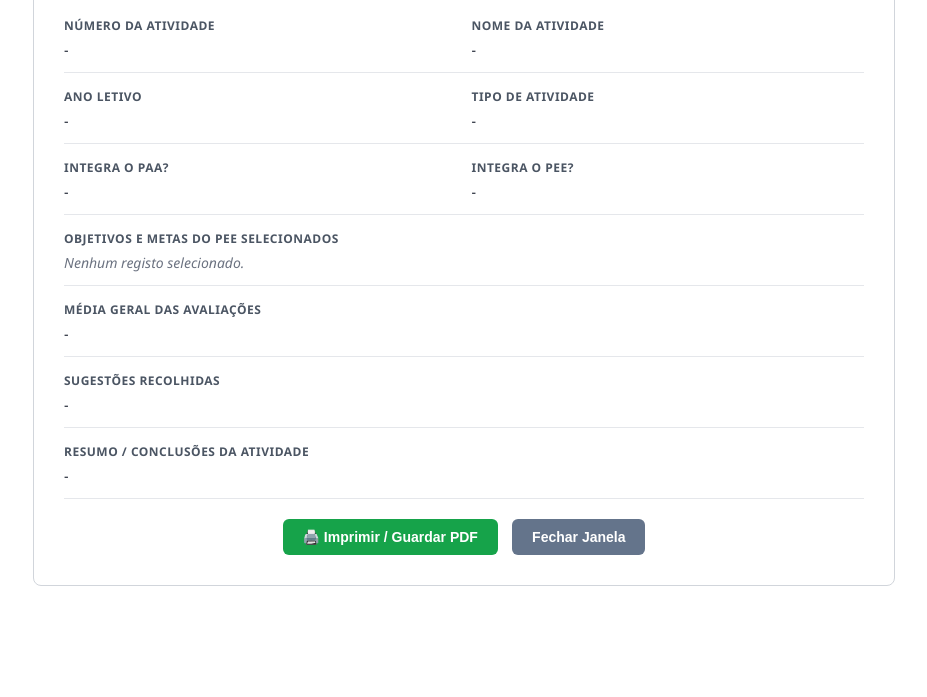
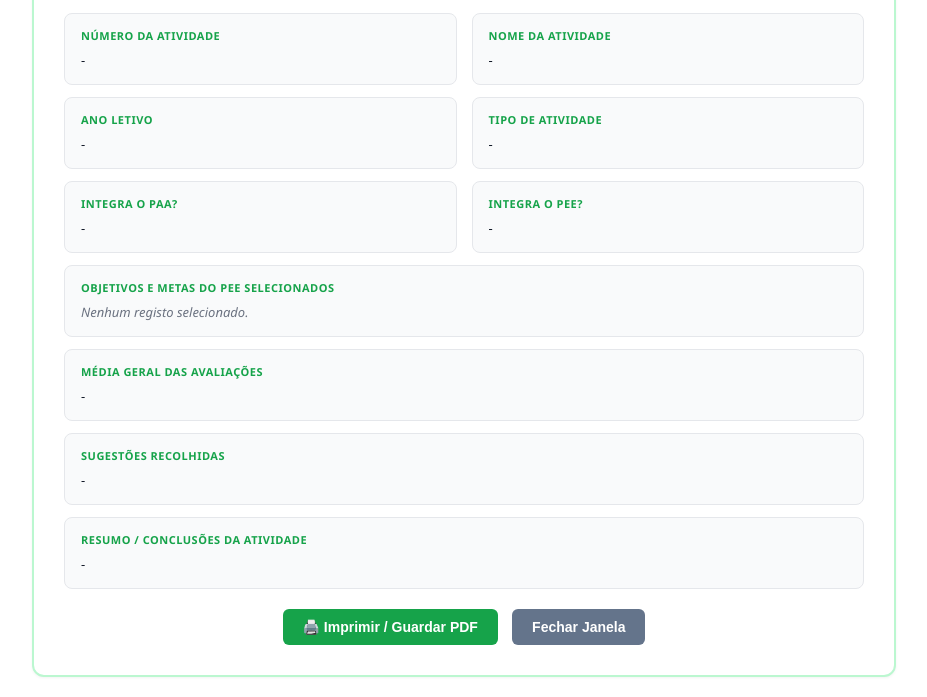
Before and after one commit to APPCovao/APPCovao.github.io, a plain HTML site: page imprimir.html in a window 1280 px wide. Shown: the part 127-824 px from the top of the page, without its empty margins (176-1103 px from the left). Before the commit the page ends 800 px from the top, so only its background shows below. Drawn offline with Linux system fonts and the light colour scheme.

Commit message:
Update imprimir.html

```diff
--- a/imprimir.html
+++ b/imprimir.html
@@ -8,7 +8,8 @@
         :root {
             --primary-green: #16a34a;
             --text-main: #1f2937;
-            --border-color: #d1d5db;
+            --border-color: #bbf7d0;
+            --bg-card: #f9fafb;
         }
 
         body {
@@ -23,10 +24,11 @@
         .print-container {
             max-width: 800px;
             margin: 0 auto;
-            border: 1px solid var(--border-color);
+            border: 2px solid var(--border-color);
             padding: 30px;
-            border-radius: 8px;
+            border-radius: 12px;
             background: #fff;
+            box-shadow: 0 1px 3px rgba(0,0,0,0.05);
         }
 
         .print-header {
@@ -39,7 +41,7 @@
         }
 
         .print-header .logo-area img {
-            height: 50px;
+            height: 45px;
             object-fit: contain;
         }
 
@@ -56,27 +58,26 @@
             color: #4b5563;
         }
 
+        /* Estilo original restaurado para as caixas de informação */
         .section-block {
-            margin-bottom: 15px;
-            border-bottom: 1px solid #e5e7eb;
-            padding-bottom: 12px;
-        }
-
-        .section-block:last-child {
-            border-bottom: none;
+            background-color: var(--bg-card);
+            border: 1px solid #e5e7eb;
+            border-radius: 8px;
+            padding: 14px 16px;
+            margin-bottom: 12px;
         }
 
         .label-title {
             font-weight: 700;
-            font-size: 12px;
-            color: #4b5563;
+            font-size: 11px;
+            color: var(--primary-green);
             text-transform: uppercase;
-            margin-bottom: 4px;
+            margin-bottom: 6px;
             letter-spacing: 0.5px;
         }
 
         .value-content {
-            font-size: 14px;
+            font-size: 13px;
             color: #111827;
         }
 
@@ -127,6 +128,12 @@
                 border: none;
                 padding: 0;
                 max-width: 100%;
+                box-shadow: none;
+            }
+            .section-block {
+                background-color: #ffffff !important;
+                border: 1px solid #d1d5db;
+                break-inside: avoid;
             }
         }
     </style>
@@ -145,34 +152,34 @@
             </div>
         </div>
 
-        <div class="grid-2 section-block">
-            <div>
+        <div class="grid-2">
+            <div class="section-block">
                 <div class="label-title">Número da Atividade</div>
                 <div class="value-content" id="printNumAtividade">-</div>
             </div>
-            <div>
+            <div class="section-block">
                 <div class="label-title">Nome da Atividade</div>
                 <div class="value-content" id="printNomeAtividade">-</div>
             </div>
         </div>
 
-        <div class="grid-2 section-block">
-            <div>
+        <div class="grid-2">
+            <div class="section-block">
                 <div class="label-title">Ano Letivo</div>
                 <div class="value-content" id="printAnoLetivo">-</div>
             </div>
-            <div>
+            <div class="section-block">
                 <div class="label-title">Tipo de Atividade</div>
                 <div class="value-content" id="printTipoAtividade">-</div>
             </div>
         </div>
 
-        <div class="grid-2 section-block">
-            <div>
+        <div class="grid-2">
+            <div class="section-block">
                 <div class="label-title">Integra o PAA?</div>
                 <div class="value-content" id="printPaa">-</div>
             </div>
-            <div>
+            <div class="section-block">
                 <div class="label-title">Integra o PEE?</div>
                 <div class="value-content" id="printPee">-</div>
             </div>
@@ -227,7 +234,6 @@
                 document.getElementById('printSugestoes').innerText = reg.sugestoesRecolhidas || '-';
                 document.getElementById('printResumo').innerText = reg.resumoConclusoes || '-';
 
-                // Atualiza dinamicamente o subtítulo do cabeçalho para exibir "Relatório da atividade: [Nome]"
                 document.getElementById('printTituloCabecalho').innerText = `Relatório da atividade: ${nomeAtividade}`;
 
                 let htmlListas = '';
@@ -251,7 +257,6 @@
             }
         }
 
-        // Abertura automática da caixa de impressão para PDF
         window.onload = function() {
             setTimeout(() => {
                 window.print();
```
